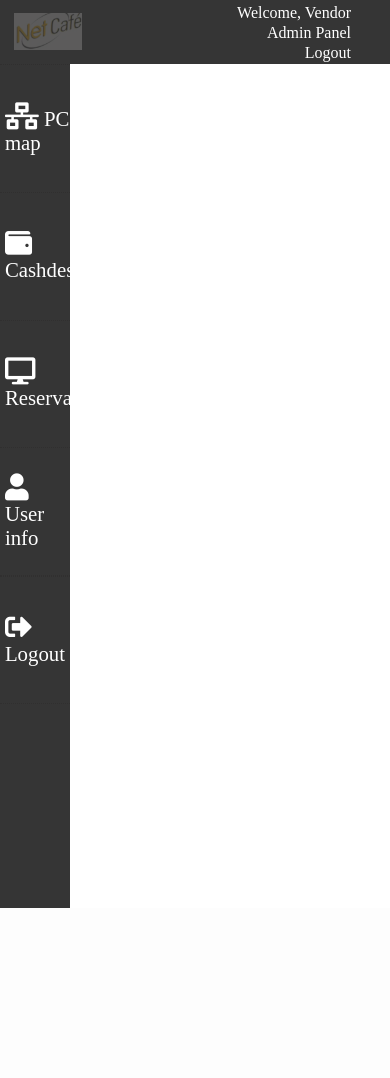
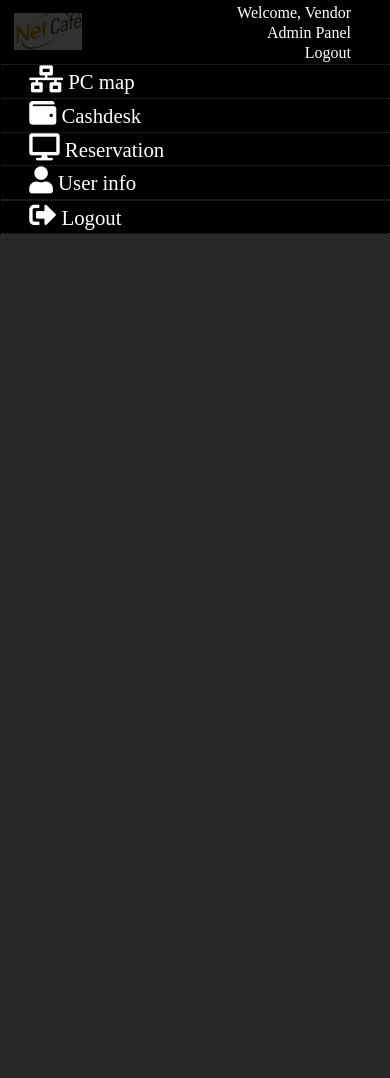
Before and after one commit to DzejlanRedzepefendic/SI-Django, a Django app: page /home/ in a window 390 px wide. Before the commit the page ends 908 px from the top, so only its background shows below. Run offline with Django 3.2, Linux system fonts and the light colour scheme; a user stored in the database is signed in; some libraries are stand-ins or nearby versions.

Commit message:
mobile responsiveness / database changes

```diff
--- a/netcaffe/urls.py
+++ b/netcaffe/urls.py
@@ -15,15 +15,18 @@ Including another URLconf
 """
 from django.contrib import admin
 from django.urls import path
-from equipment import views
 from accounts import views
 # from profiles import views
+from equipment.views import  (
+    pcmap_view,
+)
 
 urlpatterns = [
-    path("", views.login_request, name="login"),
+    path("", views.home_page, name="login"),
     path("login/", views.login_request, name="login"),
     path("register/", views.register_request, name="register"),
     path("logout", views.logout_request, name= "logout"),
     path("home/", views.home_page, name="home"),
+    path("pcmap/",pcmap_view, name="pcmap"),
     path('admin/', admin.site.urls)
 ]
--- a/static/css/navbar.css
+++ b/static/css/navbar.css
@@ -2,7 +2,7 @@
     display:flex;
     align-items: center;
     justify-content: center;
-    background-color: rgb(53, 53, 53);
+    background-color: #000;
     height: 10%;
 }
 
--- a/static/css/sidebar.css
+++ b/static/css/sidebar.css
@@ -3,12 +3,21 @@ body{
     padding: 0;
 }
 
+.container{
+    display:flex;
+}
+
 .leftsidebar{
-    background-color: rgb(53, 53, 53);
-    width: 18vw;
+    background-color: #000;
+    width: 10%;
     height: 100vh;
     /* margin-left:1px;
     margin-top: 3px; */
+}
+
+.rightcontent{
+    width: 90%;
+    background-color:rgb(41, 41, 41);
 }
 
 .pcmap > a, i{
@@ -107,3 +116,19 @@ body{
 .logout:hover{
     background-color: tomato;
 }
+
+@media screen and (max-width:640px){
+    .container{
+        display:flex;
+        flex-direction: column;
+    }
+    .leftsidebar{
+        width:100%;
+        height:30%;
+        padding-left: .5%;
+    }
+    .rightcontent{
+        width: 100%;
+        height: 100vh;
+    }
+}
--- a/templates/base1.html
+++ b/templates/base1.html
@@ -7,10 +7,12 @@
 
 
     <title>{% block title %}NetCaffe{% endblock %}</title>
-    {% block head %}{% endblock %}
+    {% block head %}
+
+    {% endblock %}
   </head>
   <body>
-      <div class='container '>
+      <div class="content">
 
         {% block content %}
         {% endblock %}
--- a/templates/home.html
+++ /dev/null
@@ -1,3 +0,0 @@
-{% load static %}
-{% extends "navbar.html" %}
-{% extends "sidebar.html" %}
--- a/templates/login.html
+++ b/templates/login.html
@@ -16,7 +16,7 @@
             <input type="password" name="password" required="">
             <label>Password</label>
         </div>
-        <button onclick="messageAlert()">
+        <button>
             Submit
         </button>
         {% include "snipp/message.html" %}
--- a/templates/navbar.html
+++ b/templates/navbar.html
@@ -1,4 +1,3 @@
-{% extends "base1.html" %}
 {% load static %}
 {% block head %}
 <link rel="stylesheet" href="{% static 'css/navbar.css' %}">
@@ -6,7 +5,7 @@
 {% block content %}
 <nav class="navbar">
   <div class="navbarc">
-      <a class="logo" href="#"><img id="logoslika" src="{% static 'pictures/logo.png' %}" alt="logo"></a>
+      <a class="logo" href="/home"><img id="logoslika" src="{% static 'pictures/logo.png' %}" alt="logo"></a>
       <div class="welcome">
         {% if user.is_authenticated %}
         <a href="#">Welcome, {{user.username | capfirst}}</a>
--- a/templates/sidebar.html
+++ b/templates/sidebar.html
@@ -5,11 +5,14 @@
     <link rel="stylesheet" href="https://pro.fontawesome.com/releases/v5.10.0/css/all.css" integrity="sha384-AYmEC3Yw5cVb3ZcuHtOA93w35dYTsvhLPVnYs9eStHfGJvOvKxVfELGroGkvsg+p" crossorigin="anonymous"/>
 {% endblock %}
 <body>
+
     {% block content %}
     {% include "navbar.html" %}
+    <div class="container">
+
         <div class="leftsidebar">
             <div class="pcmap">
-            <a href="#"><i class="fas fa-network-wired"></i> PC map</a>
+                <a href="/pcmap"><i class="fas fa-network-wired"></i> PC map</a>
             </div>
             <div class="reservation">
                 <a href="#"><i class="fas fa-wallet"></i> Cashdesk</a>
@@ -23,6 +26,10 @@
             <div class="logout">
                 <a href="/logout"><i class="fas fa-sign-out-alt"></i> Logout</a>
             </div>
+
+        </div>
+        <div id="rcontent" class="rightcontent">
+        </div>
     </div>
     {% endblock %}
 </body>
```
Also changed, not shown: equipment/views.py (+5 -2 lines), templates/pcmap.html (added, +10 -0 lines), db.sqlite3, static/css/pcmap.css (added). Lines whose indentation alone changed are shown as unchanged.
